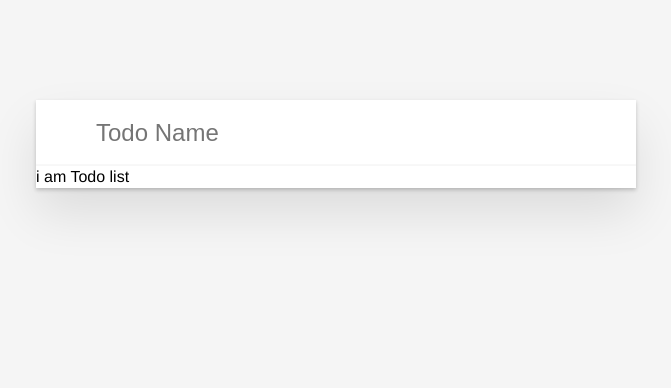
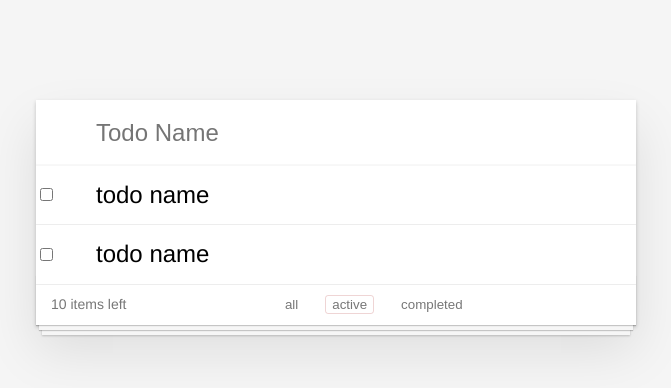
Before and after one commit to zariuz/vue-todo-list, a Vue app: page / in a window 1280 px wide. Shown: the top 388 px of the page, without its empty margins (304-975 px from the left). Built offline with nearby package versions, Linux system fonts and the light colour scheme.

Commit message:
style components and add filter

```diff
--- a/src/components/todo.vue
+++ b/src/components/todo.vue
@@ -17,7 +17,7 @@ export default {
 };
 </script>
 
-<style lang="scss">
+<style lang="scss" scoped>
 .todo {
   margin-top: 100px;
   background: #fff;
--- a/src/components/todoList.vue
+++ b/src/components/todoList.vue
@@ -1,10 +1,122 @@
 <template lang="pug">
-  div i am Todo list
+  .todo-list
+    .content
+      ul.list
+        li.item
+          .todo-item
+            label.label
+              .input-block
+                input(type="checkbox").input
+              .title todo name
+            .button
+              button(type="button").remove x
+        li.item
+            .todo-item
+              label.label
+                .input-block
+                  input(type="checkbox").input
+                .title todo name
+              .button
+                button(type="button").remove x
+
+    .footer
+      .footer-content
+        .counter 10 items left
+        .filter
+          todo-list-filter
 </template>
 
 <script>
-export default {};
+import todoListFilter from './todoListFilter';
+
+export default {
+  components: {
+    todoListFilter
+  }
+};
 </script>
 
-<style lang="scss">
+<style lang="scss" scoped>
+.list {
+  font-size: 24px;
+  border-bottom: 1px solid #ededed;
+}
+
+.item {
+  border-bottom: 1px solid #ededed;
+  &:last-child {
+    border-bottom: 0 none;
+  }
+}
+
+.todo-item {
+  display: flex;
+  align-items: center;
+  &:hover {
+    .remove {
+      visibility: visible;
+    }
+  }
+}
+
+.label {
+  display: flex;
+  align-items: center;
+  flex: 1;
+}
+
+.input-block {
+  width: 60px;
+  display: flex;
+  align-items: center;
+}
+
+.title {
+  padding: 15px 0;
+  display: block;
+  line-height: 1.2;
+}
+
+.buuton {
+  width: 40px;
+}
+
+.remove {
+  background: transparent;
+  border: none;
+  color: firebrick;
+  cursor: pointer;
+  font-size: 20px;
+  visibility: hidden;
+}
+
+.footer {
+  color: #777;
+  padding: 10px 15px;
+  text-align: center;
+  position: relative;
+  font-size: 14px;
+
+  &:before {
+    content: '';
+    position: absolute;
+    right: 0;
+    bottom: 0;
+    left: 0;
+    height: 50px;
+    overflow: hidden;
+    box-shadow: 0 1px 1px rgba(0, 0, 0, 0.2), 0 8px 0 -3px #f6f6f6,
+      0 9px 1px -3px rgba(0, 0, 0, 0.2), 0 16px 0 -6px #f6f6f6,
+      0 17px 2px -6px rgba(0, 0, 0, 0.2);
+  }
+}
+
+.footer-content {
+  display: flex;
+  align-items: center;
+}
+
+.filter {
+  flex: 1;
+}
 </style>
--- /dev/null
+++ b/src/components/todoListFilter.vue
@@ -0,0 +1,32 @@
+<template lang="pug">
+  div
+    button(type='button') all
+    button(type='button').active active
+    button(type='button') completed
+</template>
+
+<script>
+export default {};
+</script>
+
+<style lang="scss" scoped>
+button {
+  margin-right: 20px;
+  border: none;
+  background: transparent;
+  font-weight: 300;
+  color: inherit;
+  cursor: pointer;
+  border: 1px solid transparent;
+  border-radius: 3px;
+  outline: none;
+
+  &.active {
+    border-color: rgba(175, 47, 47, 0.2);
+  }
+
+  &:last-child {
+    margin-right: 0;
+  }
+}
+</style>
```
